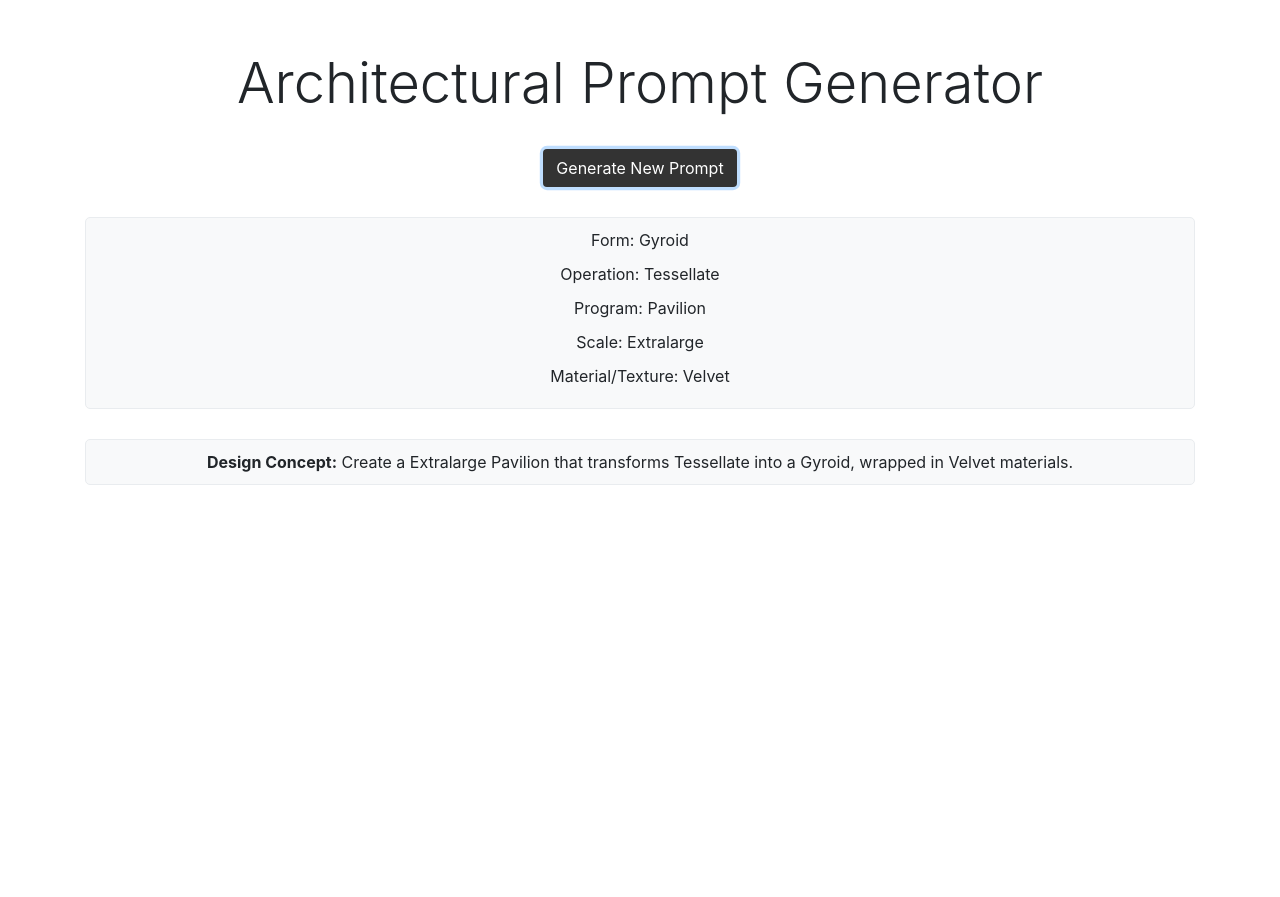
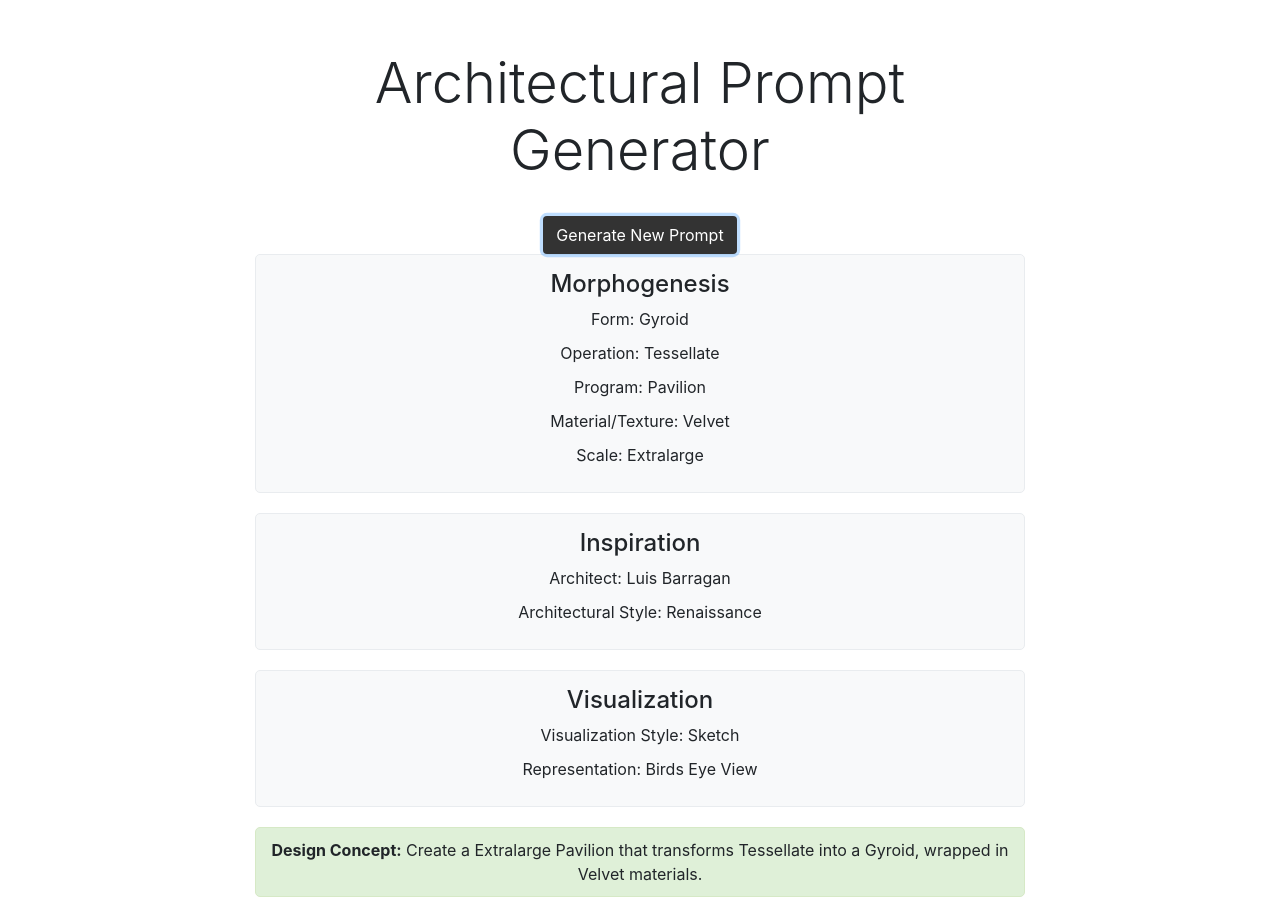
Before and after one commit to luigipacheco/architectural-prompt-generator, a plain HTML site: page index.html in a window 1280 px wide. Both pictures are taken after a click on the button "Generate New Prompt". Before the commit the page ends 800 px from the top, so only its background shows below. Drawn offline with nearby package versions, Linux system fonts and the light colour scheme.

Commit message:
Update index.html

```diff
--- a/index.html
+++ b/index.html
@@ -7,12 +7,15 @@
             body {
                 margin-top: 50px;
             }
-        .prompt-container, .generated-prompt {
-            margin-top: 30px;
+            .container {
+                max-width: 800px;
+            }
+            .section {
                 background: #f8f9fa;
-            padding: 10px;
+                padding: 15px;
                 border: 1px solid #e9ecef;
                 border-radius: 5px;
+                margin-bottom: 20px;
             }
             .prompt-row {
                 margin-bottom: 10px;
@@ -21,6 +24,13 @@
                 background-color: #333;
                 color: white;
             }
+            .generated-prompt {
+                background: #dff0d8; /* Light green background for emphasis */
+                padding: 10px;
+                border: 1px solid #d6e9c6;
+                border-radius: 5px;
+                margin-top: 20px;
+            }
         </style>
     </head>
     <body class="text-center">
@@ -28,7 +38,9 @@
             <h1 class="display-4">Architectural Prompt Generator</h1>
             <button class="btn btn-custom mt-4" onclick="generatePrompt()">Generate New Prompt</button>
 
-        <div id="prompt" class="prompt-container"></div>
+            <div id="morphogenesis" class="section"></div>
+            <div id="inspiration" class="section"></div>
+            <div id="visualization" class="section"></div>
             <div id="generated-prompt" class="generated-prompt"></div>
         </div>
 
@@ -38,7 +50,11 @@
             operations: ['Twist', 'Expand', 'Merge', 'Light-Adaptive', 'Fold', 'Subtract', 'Reflect', 'Extrude', 'Compress', 'Fracture', 'Bend', 'Stretch', 'Carve', 'Inflate', 'Deflate', 'Pierce', 'Intersect', 'Distort', 'Segment', 'Layer', 'Rotate', 'Translate', 'Scale', 'Tessellate', 'Perforate', 'Embed', 'Weave', 'Wrap', 'Overlay', 'Splice', 'Dilate', 'Erode', 'Blur', 'Sharpen', 'Invert', 'Simplify', 'Complicate', 'Modulate', 'Distend', 'Contract', 'Pattern', 'Texture', 'Colorize', 'Decolorize', 'Polish', 'Roughen', 'Align', 'Disperse', 'Aggregate', 'Isolate', 'Truncate'],
             programs: ['Single-family Home', 'Retail Store', 'Museum', 'Sports Facility', 'Library', 'Park', 'Office Building', 'Restaurant', 'Hotel', 'University', 'School', 'Hospital', 'Clinic', 'Theater', 'Concert Hall', 'Warehouse', 'Factory', 'Farmhouse', 'Villa', 'Apartment Complex', 'Shopping Mall', 'Gymnasium', 'Aquarium', 'Zoo', 'Art Gallery', 'Train Station', 'Airport', 'Bus Terminal', 'Subway Station', 'Fire Station', 'Police Station', 'Town Hall', 'Courthouse', 'Embassy', 'Monastery', 'Mosque', 'Temple', 'Church', 'Synagogue', 'Palace', 'Castle', 'Fortress', 'Barracks', 'Observatory', 'Lighthouse', 'Windmill', 'Greenhouse', 'Pavilion', 'Stadium', 'Arena'],
             scales: ['Tiny', 'Extra Small', 'Small', 'Medium', 'Large', 'Extralarge', 'Megastructural'],
-            materials: ['Wood Grain', 'Metal Finish', 'Rough Stone Texture', 'Glossy Surface', 'Brick Pattern', 'Concrete', 'Glass', 'Steel', 'Copper', 'Marble', 'Granite', 'Limestone', 'Sandstone', 'Bamboo', 'Plaster', 'Stucco', 'Ceramic Tiles', 'Porcelain', 'Terrazzo', 'Mosaic Tiles', 'Leather', 'Fabric', 'Canvas', 'Rubber', 'Plastic', 'Vinyl', 'Fiberglass', 'Carbon Fiber', 'Acrylic', 'Polycarbonate', 'Asphalt', 'Terra Cotta', 'Corten Steel', 'Aluminum', 'Zinc', 'Titanium', 'Bronze', 'Gold Leaf', 'Silver Leaf', 'Velvet', 'Silk', 'Wool', 'Denim', 'Satin', 'Lace', 'Hemp', 'Suede', 'Felt', 'Linen', 'Velour']
+            architecturalStyles: ['Modernist', 'Brutalist', 'Classical', 'Neoclassical', 'Baroque', 'Gothic', 'Renaissance', 'Art Deco', 'Victorian', 'Futurist'],
+            architects: ['Luis Barragan', 'Mies van der Rohe', 'Tadao Ando', 'Zaha Hadid', 'Frank Lloyd Wright', 'Le Corbusier', 'Norman Foster', 'Rem Koolhaas', 'Frank Gehry', 'Jean Nouvel'],
+            materials: ['Wood Grain', 'Metal Finish', 'Rough Stone Texture', 'Glossy Surface', 'Brick Pattern', 'Concrete', 'Glass', 'Steel', 'Copper', 'Marble', 'Granite', 'Limestone', 'Sandstone', 'Bamboo', 'Plaster', 'Stucco', 'Ceramic Tiles', 'Porcelain', 'Terrazzo', 'Mosaic Tiles', 'Leather', 'Fabric', 'Canvas', 'Rubber', 'Plastic', 'Vinyl', 'Fiberglass', 'Carbon Fiber', 'Acrylic', 'Polycarbonate', 'Asphalt', 'Terra Cotta', 'Corten Steel', 'Aluminum', 'Zinc', 'Titanium', 'Bronze', 'Gold Leaf', 'Silver Leaf', 'Velvet', 'Silk', 'Wool', 'Denim', 'Satin', 'Lace', 'Hemp', 'Suede', 'Felt', 'Linen', 'Velour'],
+            visualizationStyles: ['Pixel Art', 'Realistic', 'Collage', 'Sketch', 'Watercolor', '3D Render','Comic'],
+            representations: ['Section', 'Floor Plan', 'Isometric', 'Interior Perspective', 'Exterior Perspective', 'Birds Eye View']
         };
 
         function getRandomElement(arr) {
@@ -62,14 +78,33 @@
             const program = getRandomElement(categories.programs);
             const scale = getRandomElement(categories.scales);
             const material = getRandomElement(categories.materials);
+            const visualizationStyle = getRandomElement(categories.visualizationStyles);
+            const representation = getRandomElement(categories.representations);
+            const architecturalStyle = getRandomElement(categories.architecturalStyles);
+            const architect = getRandomElement(categories.architects);
 
-            const promptContainer = document.getElementById('prompt');
-            promptContainer.innerHTML = `
+            const morphogenesisContainer = document.getElementById('morphogenesis');
+            morphogenesisContainer.innerHTML = `
+                <h4>Morphogenesis</h4>
                 <div class="prompt-row">Form: ${form}</div>
                 <div class="prompt-row">Operation: ${operation}</div>
                 <div class="prompt-row">Program: ${program}</div>
+                <div class="prompt-row">Material/Texture: ${material}</div>
                 <div class="prompt-row">Scale: ${scale}</div>
-                <div class="prompt-row">Material/Texture: ${material}</div>
+            `;
+
+            const inspirationContainer = document.getElementById('inspiration');
+            inspirationContainer.innerHTML = `
+                <h4>Inspiration</h4>
+                <div class="prompt-row">Architect: ${architect}</div>
+                <div class="prompt-row">Architectural Style: ${architecturalStyle}</div>
+            `;
+
+            const visualizationContainer = document.getElementById('visualization');
+            visualizationContainer.innerHTML = `
+                <h4>Visualization</h4>
+                <div class="prompt-row">Visualization Style: ${visualizationStyle}</div>
+                <div class="prompt-row">Representation: ${representation}</div>
             `;
 
             // Generating a random descriptive prompt
```
Lines whose indentation alone changed are shown as unchanged.
